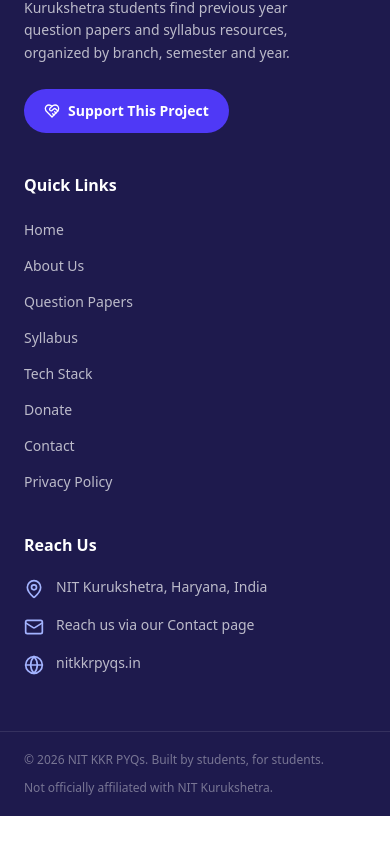
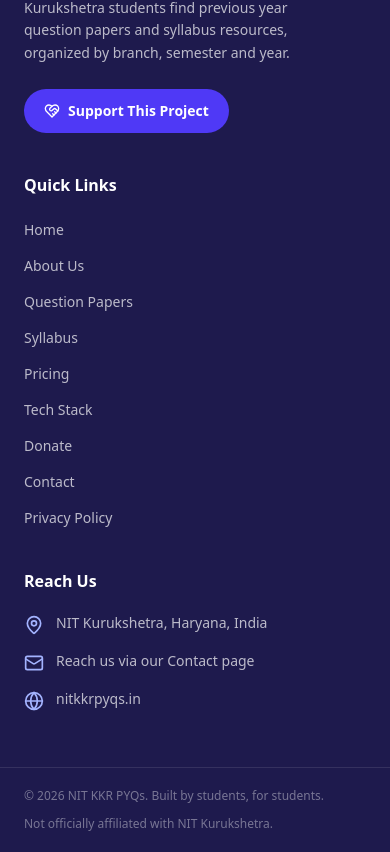
Before and after one commit to RohithReddy-1402/q_paper, a React (Vite) app: page /nit-kkr-pyqs in a window 390 px wide. Shown: the part 4972-5824 px from the top of the page. Before the commit the page ends 5788 px from the top, so only its background shows below. Built offline with nearby package versions, Linux system fonts and the light colour scheme; no server answers.

Commit message:
feat: replace Tech Stack nav with Pricing
Header's Tech Stack link (desktop + mobile menu) now points to
/nit-kkr/pricing instead. Footer keeps Tech Stack but gains a Pricing
link too.

```diff
--- a/src/components/Footer.jsx
+++ b/src/components/Footer.jsx
@@ -7,6 +7,7 @@
     { label: "About Us", href: "/nit-kkr/about" },
     { label: "Question Papers", href: "/nit-kkr/question-papers" },
     { label: "Syllabus", href: "/nit-kkr/syllabus" },
+    { label: "Pricing", href: "/nit-kkr/pricing" },
     { label: "Tech Stack", href: "/nit-kkr/tech-stack" },
     { label: "Donate", href: "/nit-kkr/donate" },
     { label: "Contact", href: "/nit-kkr/contact" },
--- a/src/components/Header.jsx
+++ b/src/components/Header.jsx
@@ -67,7 +67,7 @@
             <Link to="/nit-kkr/syllabus">Syllabus</Link>
           </h1>
           <h1 className="cursor-pointer hover:text-blue-500">
-            <Link to="/nit-kkr/tech-stack">Tech Stack</Link>
+            <Link to="/nit-kkr/pricing">Pricing</Link>
           </h1>
           <h1 className="cursor-pointer hover:text-blue-500">
             <Link to="/nit-kkr/donate">Donate</Link>
@@ -230,9 +230,9 @@
           </h1>
           <h1
             className="cursor-pointer hover:text-blue-500"
-            onClick={() => handleNavigation("/nit-kkr/tech-stack")}
+            onClick={() => handleNavigation("/nit-kkr/pricing")}
           >
-            Tech Stack
+            Pricing
           </h1>
           <h1
             className="cursor-pointer hover:text-blue-500"
```
